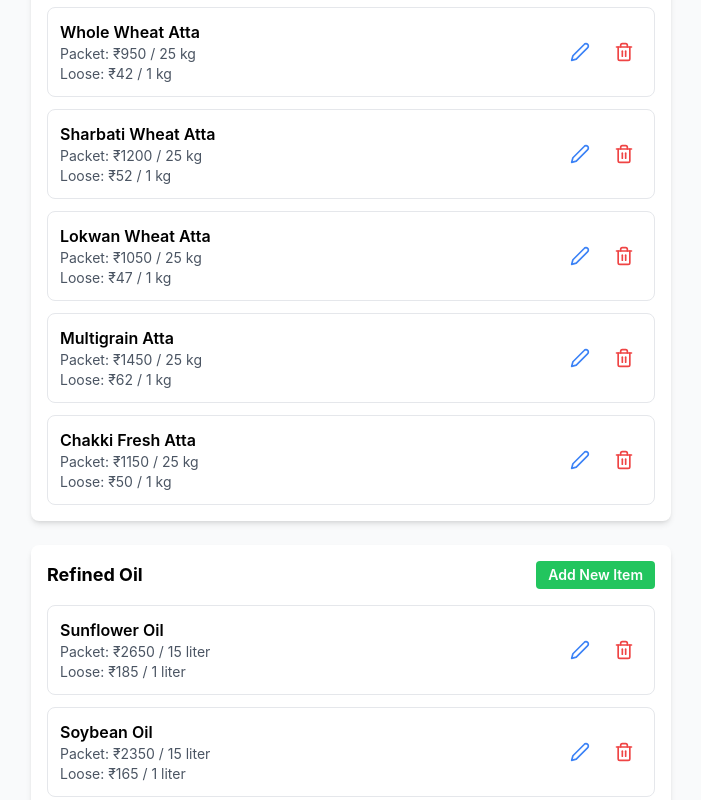
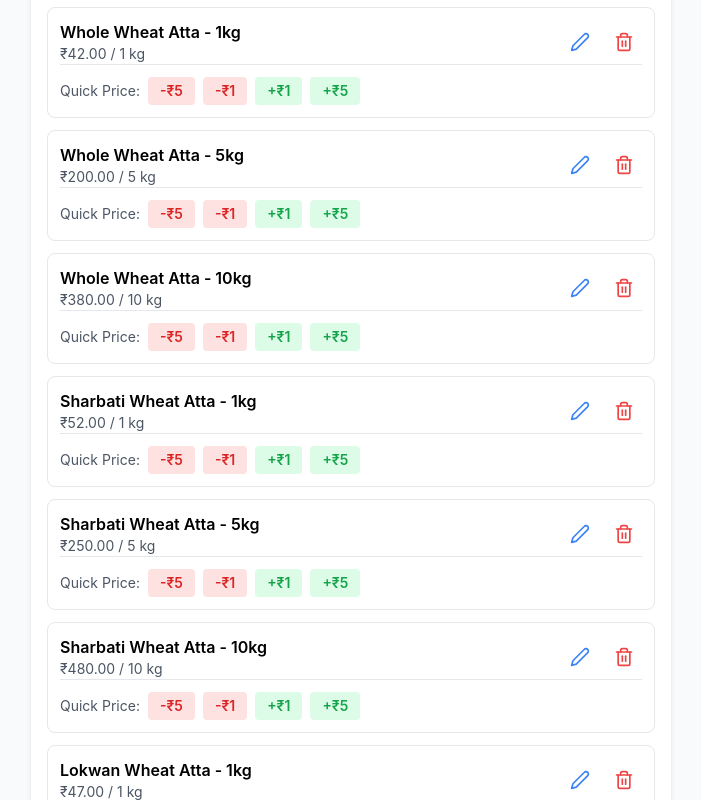
Before and after one commit to manojdalai/shop-sales-tracker, a React (Vite) app: page /shop-sales-tracker/admin in a window 1280 px wide. Shown: the part 1980-2780 px from the top of the page, without its empty margins (289-990 px from the left). Built offline with nearby package versions, Linux system fonts and the light colour scheme.

Commit message:
Update wheat to have multiple packet sizes (1kg, 5kg, 10kg) instead of packet/loose

```diff
--- a/src/data/products.js
+++ b/src/data/products.js
@@ -76,66 +76,23 @@ export const products = [
   { id: 12, name: 'Kabuli Chana', price: 140, unit: '1 kg', category: 'pulses', image: 'https://images.unsplash.com/photo-1596797882870-8c33deeac224?w=400' },
   { id: 13, name: 'Rajma (Kidney Beans)', price: 150, unit: '1 kg', category: 'pulses', image: 'https://images.unsplash.com/photo-1596797882870-8c33deeac224?w=400' },
 
-  // Wheat Varieties - Dual pricing (packet & loose)
-  {
-    id: 14,
-    name: 'Whole Wheat Atta',
-    category: 'wheat',
-    hasPacketLoose: true,
-    packetPrice: 950,
-    packetUnit: '25 kg',
-    loosePrice: 42,
-    looseUnit: '1 kg',
-    image: 'https://images.unsplash.com/photo-1574323347407-f5e1ad6d020b?w=400'
-  },
-  {
-    id: 15,
-    name: 'Sharbati Wheat Atta',
-    category: 'wheat',
-    hasPacketLoose: true,
-    packetPrice: 1200,
-    packetUnit: '25 kg',
-    loosePrice: 52,
-    looseUnit: '1 kg',
-    image: 'https://images.unsplash.com/photo-1574323347407-f5e1ad6d020b?w=400'
-  },
-  {
-    id: 16,
-    name: 'Lokwan Wheat Atta',
-    category: 'wheat',
-    hasPacketLoose: true,
-    packetPrice: 1050,
-    packetUnit: '25 kg',
-    loosePrice: 47,
-    looseUnit: '1 kg',
-    image: 'https://images.unsplash.com/photo-1574323347407-f5e1ad6d020b?w=400'
-  },
-  {
-    id: 17,
-    name: 'Multigrain Atta',
-    category: 'wheat',
-    hasPacketLoose: true,
-    packetPrice: 1450,
-    packetUnit: '25 kg',
-    loosePrice: 62,
-    looseUnit: '1 kg',
-    image: 'https://images.unsplash.com/photo-1574323347407-f5e1ad6d020b?w=400'
-  },
-  {
-    id: 18,
-    name: 'Chakki Fresh Atta',
-    category: 'wheat',
-    hasPacketLoose: true,
-    packetPrice: 1150,
-    packetUnit: '25 kg',
-    loosePrice: 50,
-    looseUnit: '1 kg',
-    image: 'https://images.unsplash.com/photo-1574323347407-f5e1ad6d020b?w=400'
-  },
+  // Wheat Varieties - Multiple packet sizes (1kg, 5kg, 10kg)
+  { id: 14, name: 'Whole Wheat Atta - 1kg', price: 42, unit: '1 kg', category: 'wheat', image: 'https://images.unsplash.com/photo-1574323347407-f5e1ad6d020b?w=400' },
+  { id: 15, name: 'Whole Wheat Atta - 5kg', price: 200, unit: '5 kg', category: 'wheat', image: 'https://images.unsplash.com/photo-1574323347407-f5e1ad6d020b?w=400' },
+  { id: 16, name: 'Whole Wheat Atta - 10kg', price: 380, unit: '10 kg', category: 'wheat', image: 'https://images.unsplash.com/photo-1574323347407-f5e1ad6d020b?w=400' },
+  { id: 17, name: 'Sharbati Wheat Atta - 1kg', price: 52, unit: '1 kg', category: 'wheat', image: 'https://images.unsplash.com/photo-1574323347407-f5e1ad6d020b?w=400' },
+  { id: 18, name: 'Sharbati Wheat Atta - 5kg', price: 250, unit: '5 kg', category: 'wheat', image: 'https://images.unsplash.com/photo-1574323347407-f5e1ad6d020b?w=400' },
+  { id: 19, name: 'Sharbati Wheat Atta - 10kg', price: 480, unit: '10 kg', category: 'wheat', image: 'https://images.unsplash.com/photo-1574323347407-f5e1ad6d020b?w=400' },
+  { id: 20, name: 'Lokwan Wheat Atta - 1kg', price: 47, unit: '1 kg', category: 'wheat', image: 'https://images.unsplash.com/photo-1574323347407-f5e1ad6d020b?w=400' },
+  { id: 21, name: 'Lokwan Wheat Atta - 5kg', price: 225, unit: '5 kg', category: 'wheat', image: 'https://images.unsplash.com/photo-1574323347407-f5e1ad6d020b?w=400' },
+  { id: 22, name: 'Lokwan Wheat Atta - 10kg', price: 430, unit: '10 kg', category: 'wheat', image: 'https://images.unsplash.com/photo-1574323347407-f5e1ad6d020b?w=400' },
+  { id: 23, name: 'Multigrain Atta - 1kg', price: 62, unit: '1 kg', category: 'wheat', image: 'https://images.unsplash.com/photo-1574323347407-f5e1ad6d020b?w=400' },
+  { id: 24, name: 'Multigrain Atta - 5kg', price: 300, unit: '5 kg', category: 'wheat', image: 'https://images.unsplash.com/photo-1574323347407-f5e1ad6d020b?w=400' },
+  { id: 25, name: 'Multigrain Atta - 10kg', price: 580, unit: '10 kg', category: 'wheat', image: 'https://images.unsplash.com/photo-1574323347407-f5e1ad6d020b?w=400' },
 
   // Refined Oil Varieties - Dual pricing (packet & loose)
   {
-    id: 19,
+    id: 26,
     name: 'Sunflower Oil',
     category: 'refined-oil',
     hasPacketLoose: true,
@@ -146,7 +103,7 @@ export const products = [
     image: 'https://images.unsplash.com/photo-1474979266404-7eaacbcd87c5?w=400'
   },
   {
-    id: 20,
+    id: 27,
     name: 'Soybean Oil',
     category: 'refined-oil',
     hasPacketLoose: true,
@@ -157,7 +114,7 @@ export const products = [
     image: 'https://images.unsplash.com/photo-1474979266404-7eaacbcd87c5?w=400'
   },
   {
-    id: 21,
+    id: 28,
     name: 'Rice Bran Oil',
     category: 'refined-oil',
     hasPacketLoose: true,
@@ -168,7 +125,7 @@ export const products = [
     image: 'https://images.unsplash.com/photo-1474979266404-7eaacbcd87c5?w=400'
   },
   {
-    id: 22,
+    id: 29,
     name: 'Groundnut Oil',
     category: 'refined-oil',
     hasPacketLoose: true,
@@ -179,7 +136,7 @@ export const products = [
     image: 'https://images.unsplash.com/photo-1474979266404-7eaacbcd87c5?w=400'
   },
   {
-    id: 23,
+    id: 30,
     name: 'Palm Oil',
     category: 'refined-oil',
     hasPacketLoose: true,
@@ -192,7 +149,7 @@ export const products = [
 
   // Mustard Oil Varieties - Dual pricing (packet & loose)
   {
-    id: 24,
+    id: 31,
     name: 'Kachi Ghani Mustard Oil',
     category: 'mustard-oil',
     hasPacketLoose: true,
@@ -203,7 +160,7 @@ export const products = [
     image: 'https://images.unsplash.com/photo-1474979266404-7eaacbcd87c5?w=400'
   },
   {
-    id: 25,
+    id: 32,
     name: 'Pure Mustard Oil',
     category: 'mustard-oil',
     hasPacketLoose: true,
@@ -214,7 +171,7 @@ export const products = [
     image: 'https://images.unsplash.com/photo-1474979266404-7eaacbcd87c5?w=400'
   },
   {
-    id: 26,
+    id: 33,
     name: 'Organic Mustard Oil',
     category: 'mustard-oil',
     hasPacketLoose: true,
@@ -225,7 +182,7 @@ export const products = [
     image: 'https://images.unsplash.com/photo-1474979266404-7eaacbcd87c5?w=400'
   },
   {
-    id: 27,
+    id: 34,
     name: 'Double Filtered Mustard Oil',
     category: 'mustard-oil',
     hasPacketLoose: true,
```
